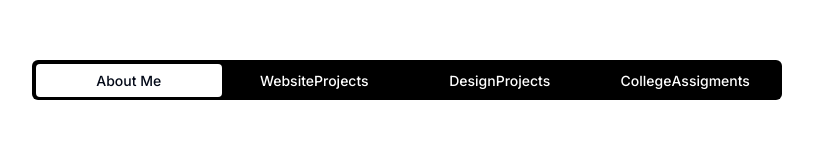
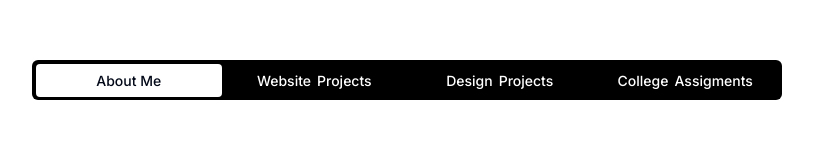
Before and after one commit to AtqiyaHaydar/MyPortfolio, a Next.js app: page / in a window 1280 px wide. Shown: the part 454-613 px from the top of the page, without its empty margins (233-1046 px from the left). Built offline with nearby package versions, Linux system fonts and the light colour scheme.

Commit message:
feat: add metadata and opengraph

```diff
--- a/app/layout.tsx
+++ b/app/layout.tsx
@@ -2,14 +2,20 @@ import type { Metadata } from "next";
 import { Inter } from "next/font/google";
 import "./globals.css";
 import Header from "@/components/Header";
-import useAos from "@/components/useAos";
-import AnimeGirl from "@/components/AnimeGirl";
 
 const inter = Inter({ subsets: ["latin"] });
 
 export const metadata: Metadata = {
-  title: "Atqiya's Portfolio",
-  description: "Create with Next JS and Shadcn UI",
+  title: "Atqiya Haydar",
+  description: "A software engineer and UI/UX designer with 2+ years of experience in both fields. Known for the ability to develop excellent websites with captivating designs. Adaptable and collaborative.",
+  openGraph: {
+    type: 'website',
+    locale: 'en_US',
+    url: 'https://atqiya-portfolio.vercel.app/',
+    title: "Atqiya Haydar",
+    description: "A software engineer and UI/UX designer with 2+ years of experience in both fields. Known for the ability to develop excellent websites with captivating designs. Adaptable and collaborative.",
+    siteName: 'AtqiyaHaydar'
+  }
 };
 
 export default function RootLayout({
@@ -22,7 +28,6 @@ export default function RootLayout({
       <body className={`${inter.className} flex flex-col items-center w-full`}>
         <Header />
         {children}
-        {/* <AnimeGirl /> */}
       </body>
     </html>
   );
--- a/app/page.tsx
+++ b/app/page.tsx
@@ -1,9 +1,7 @@
 "use client"
 
 import About from "@/components/About";
-import DesignTools from "@/components/DesignTools";
 import Experiences from "@/components/Experiences";
-import TechStacks from "@/components/TechStacks";
 import Image from "next/image";
 import useAos from "@/components/useAos";
 import {
@@ -17,7 +15,6 @@ import CollegeProjects from "@/components/CollegeProjects";
 import Education from "@/components/Education";
 import OrganizationalExperience from "@/components/OrganizationalExperience";
 import DesignProjects from "@/components/DesignProjects";
-import Achievements from "@/components/Achievements";
 
 export default function Home() {
   useAos();
@@ -29,9 +26,9 @@ export default function Home() {
       <Tabs className="md:mt-12 mt-[125px]" defaultValue="About Me">
         <TabsList className="grid w-full grid-cols-4 bg-black text-white" data-aos="fade-up">
           <TabsTrigger className="text-[10px] md:text-[14px]" value="About Me">About Me</TabsTrigger>
-          <TabsTrigger className="text-[10px] md:text-[14px]" value="Website Projects">Website<span className="hidden md:block"> Projects</span></TabsTrigger>
-          <TabsTrigger className="text-[10px] md:text-[14px]" value="Design Projects">Design<span className="hidden md:block"> Projects</span></TabsTrigger>
-          <TabsTrigger className="text-[10px] md:text-[14px]" value="College Assigments">College<span className="hidden md:block"> Assigments</span></TabsTrigger>
+          <TabsTrigger className="text-[10px] md:text-[14px]" value="Website Projects">Website<span className="hidden md:block ml-1.5"> Projects</span></TabsTrigger>
+          <TabsTrigger className="text-[10px] md:text-[14px]" value="Design Projects">Design<span className="hidden md:block ml-1.5"> Projects</span></TabsTrigger>
+          <TabsTrigger className="text-[10px] md:text-[14px]" value="College Assigments">College<span className="hidden md:block ml-1.5"> Assigments</span></TabsTrigger>
         </TabsList>
         <TabsContent value="About Me" className="py-12 flex flex-col gap-y-16">
           <Education />
```
Also changed, not shown: app/opengraph-image.png (added).
